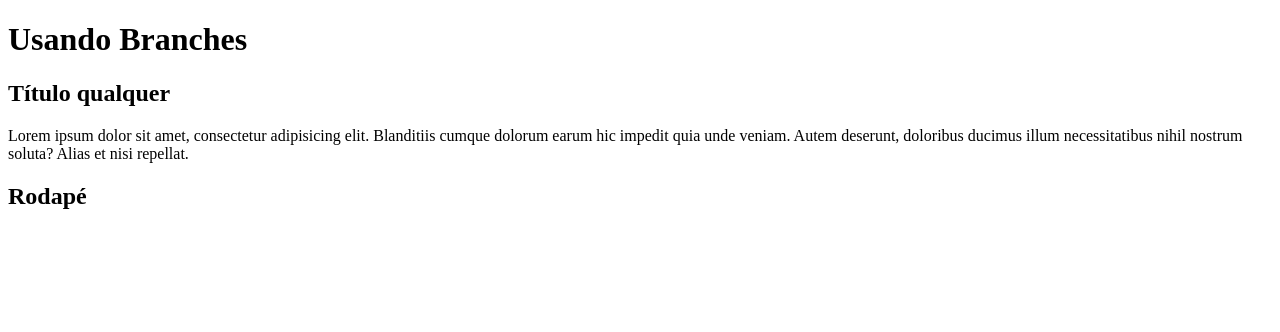
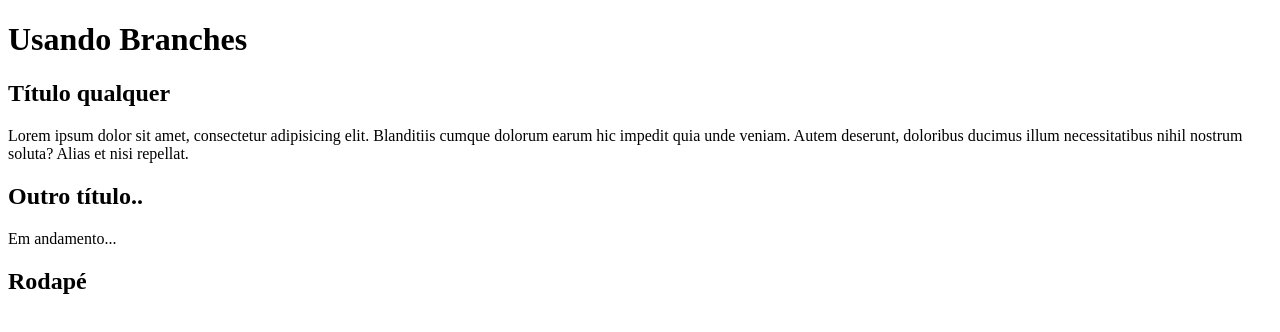
Before and after one commit to valeskamdev/exemplo-branches, a plain HTML site: page index.html in a window 1280 px wide. Drawn offline with Linux system fonts and the light colour scheme.

Commit message:
Adicionando novo conteúdo à página

```diff
--- a/index.html
+++ b/index.html
@@ -21,6 +21,11 @@
         nihil nostrum soluta? Alias et nisi repellat.
       </p>
     </article>
+
+    <section>
+      <h2>Outro título..</h2>
+      <p>Em andamento...</p>
+    </section>
   </main>
 
   <footer>
```
